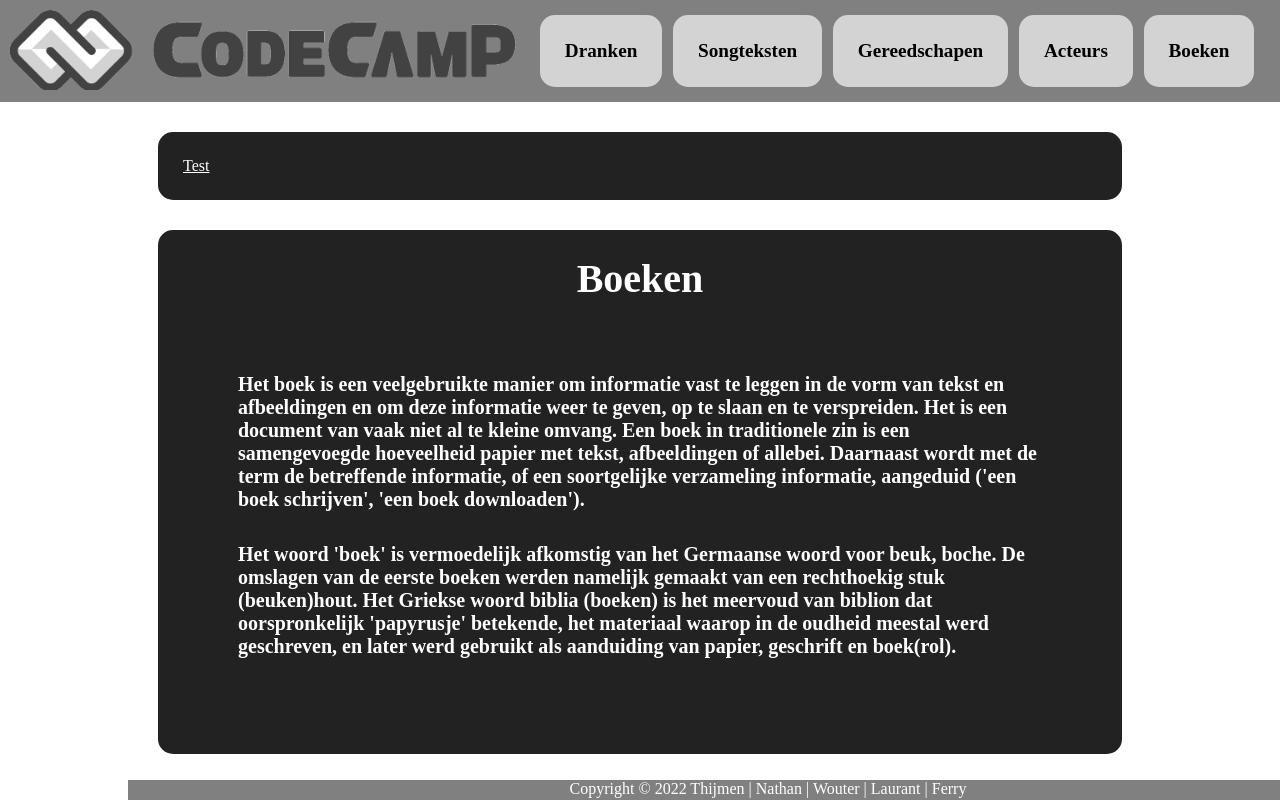
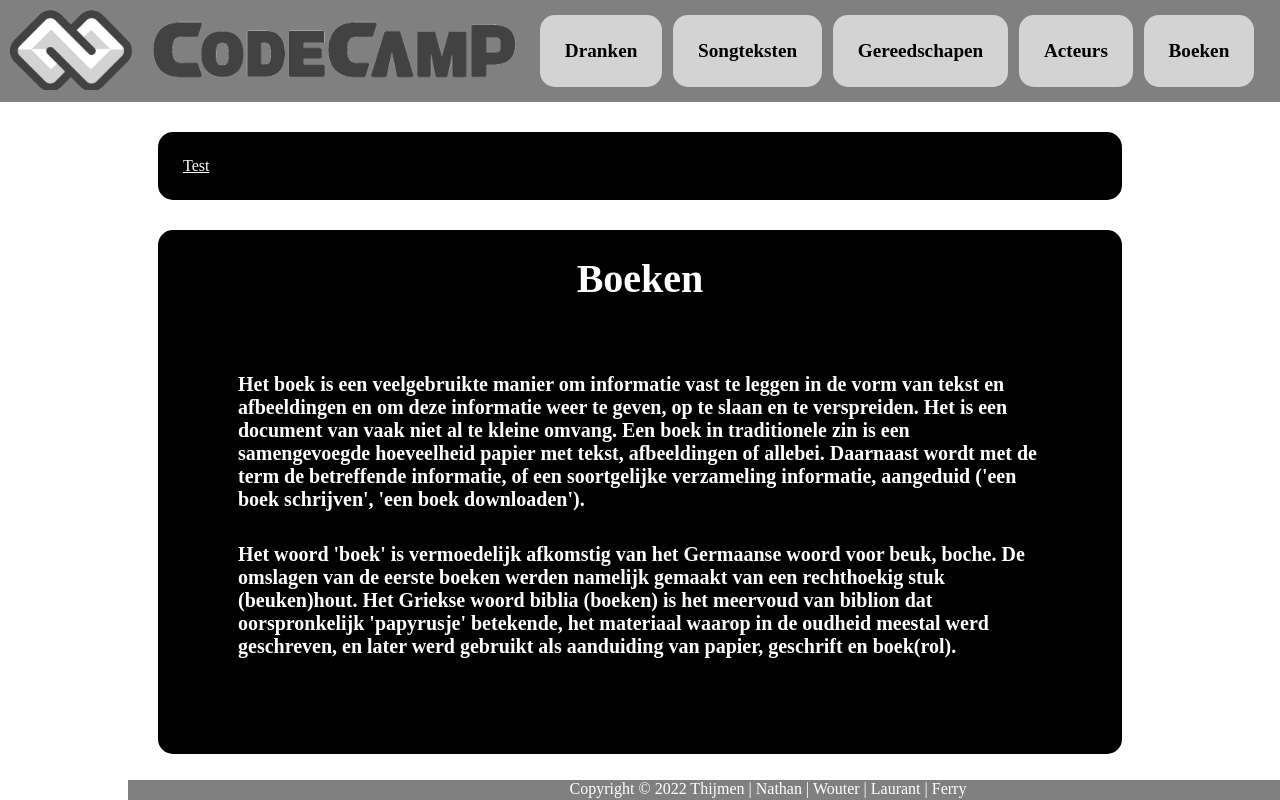
Before and after one commit to Thijmen-Scherders/Code-Camp-C2, a PHP site: page /pages/boeken/index.php in a window 1280 px wide. Run offline with PHP 8.4, Linux system fonts and the light colour scheme.

Commit message:
consistency colors

```diff
--- a/public/stylesheet.css
+++ b/public/stylesheet.css
@@ -4,15 +4,15 @@
 }
 
 :root{
-    --red:  red;
+    --red:   #cc0000;
     --grey:  grey;
-    --blue: blue;
-    --green:  green;
+    --blue: #4682b4;
+    --green:  #317f43;
     --yellow:  yellow;
     --black:  black;
     --white:  white;
     --lightgray:  lightgray;
-    --orange:  orange;
+    --orange:  #b97d4b;
     --purple: purple;
 }
 
@@ -20,10 +20,10 @@
     position: fixed;
     bottom: 0;
     z-index: 100;
-    color: white;
+    color: var(--white);
 }
 .kruimelpad a {
-    color: white;
+    color: var(--white);
 }
 
 .menu {
@@ -60,7 +60,7 @@
 }
 
 .contact {
-    background: #222;
+    background: var(--black);
     color: var(--white);
     border-radius: 15px;
     padding: 30px;
@@ -167,7 +167,7 @@
 }
 
 .container-column.black {
-    background: #222;
+    background: var(--black);
     color: var(--white);
 }
 
@@ -215,12 +215,12 @@ background: orange;
 
 .container1{
     background: orangered;
-    color: white;
+    color: var(--white);
     border-radius: 15px;
     padding: 25px;
     margin: 30px;
     height: 25%;
-  }
+}
 
 .logo img {
     width: auto;
@@ -260,7 +260,7 @@ footer {
 }
 
 .container.black {
-    background: #222;
+    background: var(--black);
 }
 
 .container-column h1 {
```
